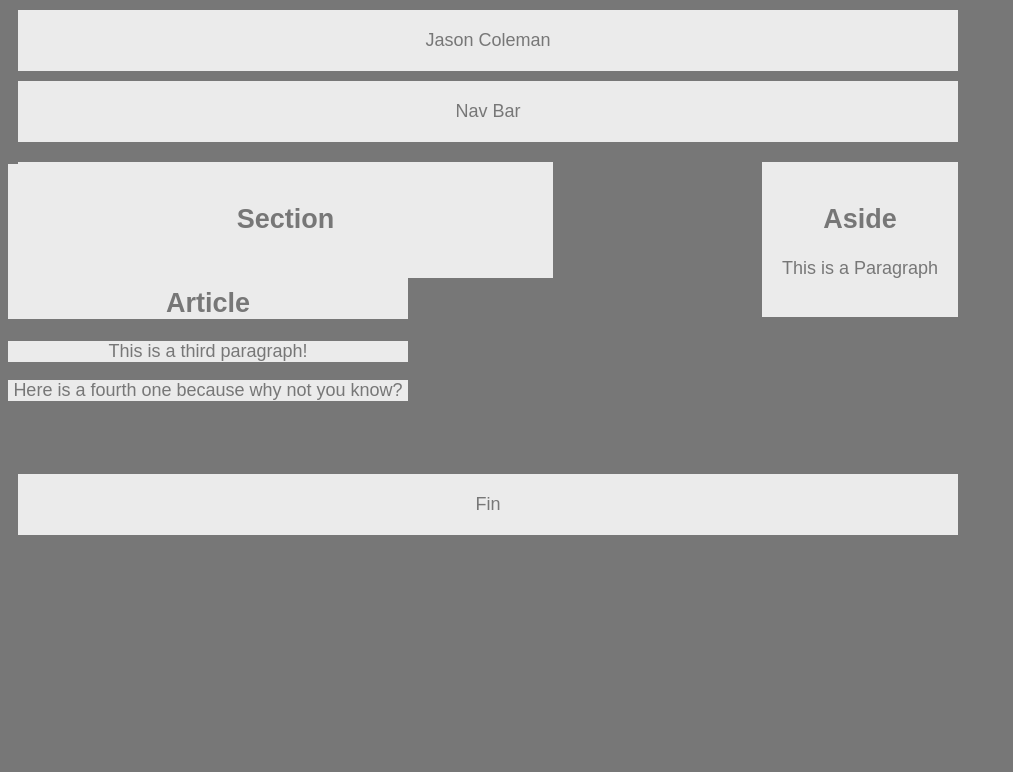
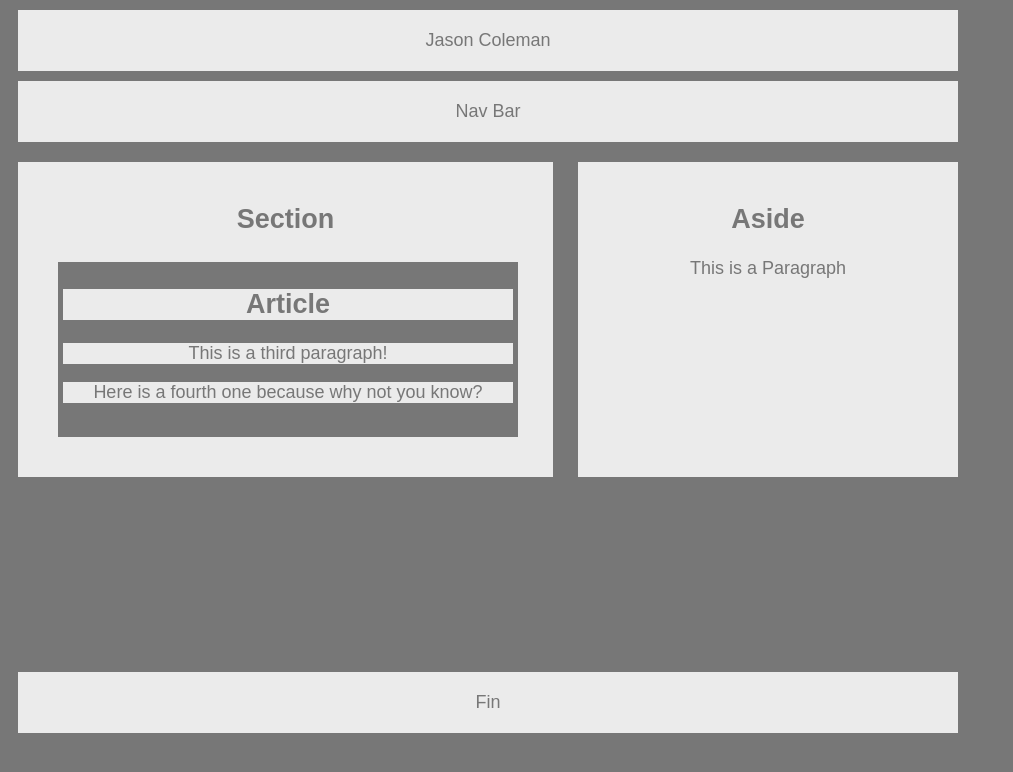
Before and after one commit to JmCole19/HW-Wireframe, a plain HTML site: page index.html in a window 1280 px wide. Shown: the whole page, without its empty margins (0-1013 px from the left). Drawn offline with Linux system fonts and the light colour scheme.

Commit message:
Almost there!

```diff
--- a/style.css
+++ b/style.css
@@ -19,11 +19,17 @@ Footer {
 }
 
 article {
+    padding: 5px;
+    border: 5px #777;
+    width: 450px;
+    height: 165px;
+    overflow: auto;
     color: #ebebeb;
     background: #777;
-    width: 400px;
     text-align: center;
-    height: 300px;
+    position: relative;
+    left: 50px;
+    bottom: 225px;
 }
 
 h1,
@@ -35,12 +41,15 @@ p {
 section {
     width: 495px;
     float: left;
+    height: 275px;
 }
 
 aside {
     float: right;
+    width: 340px;
+    height: 275px;
 }
 
 footer {
-    clear: both;
+    clear: both
 }
```
